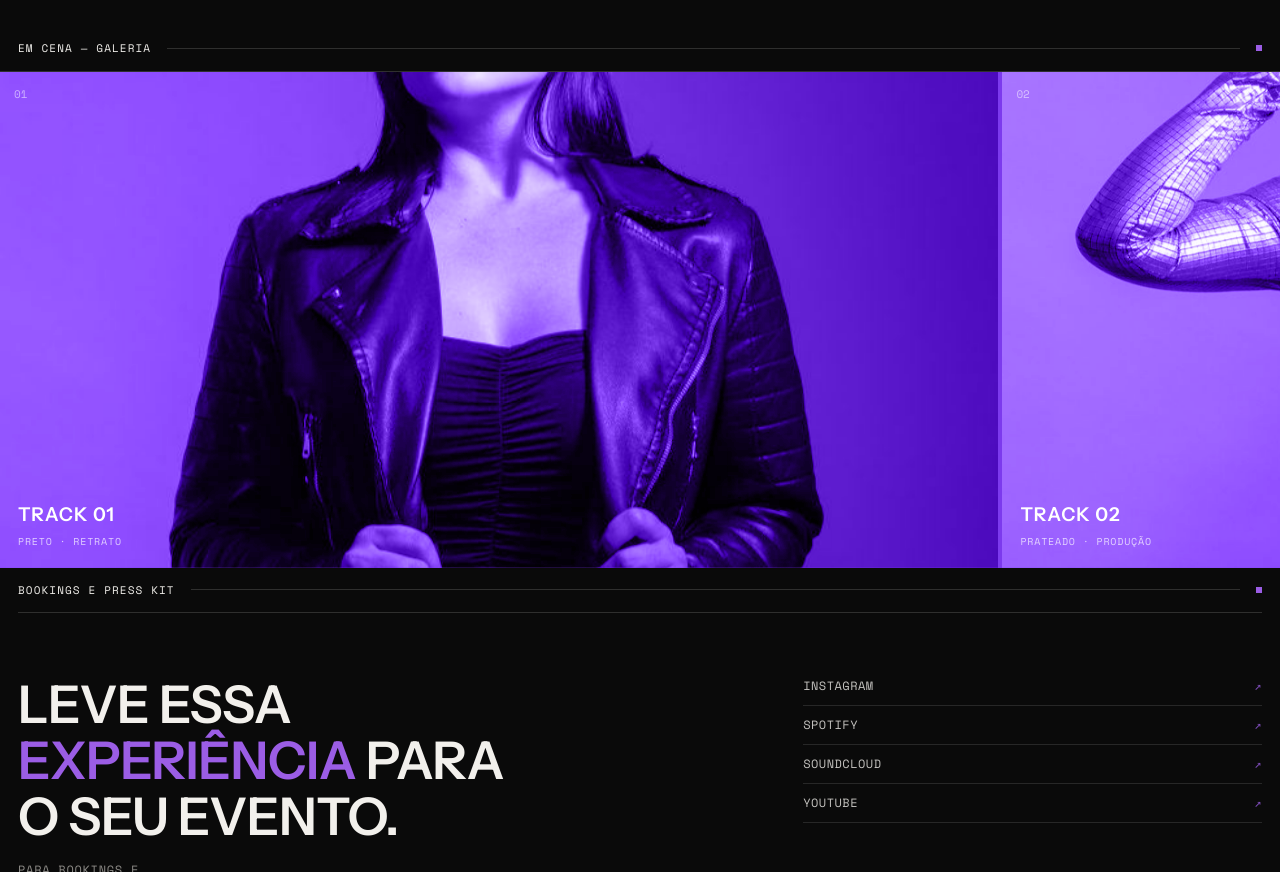
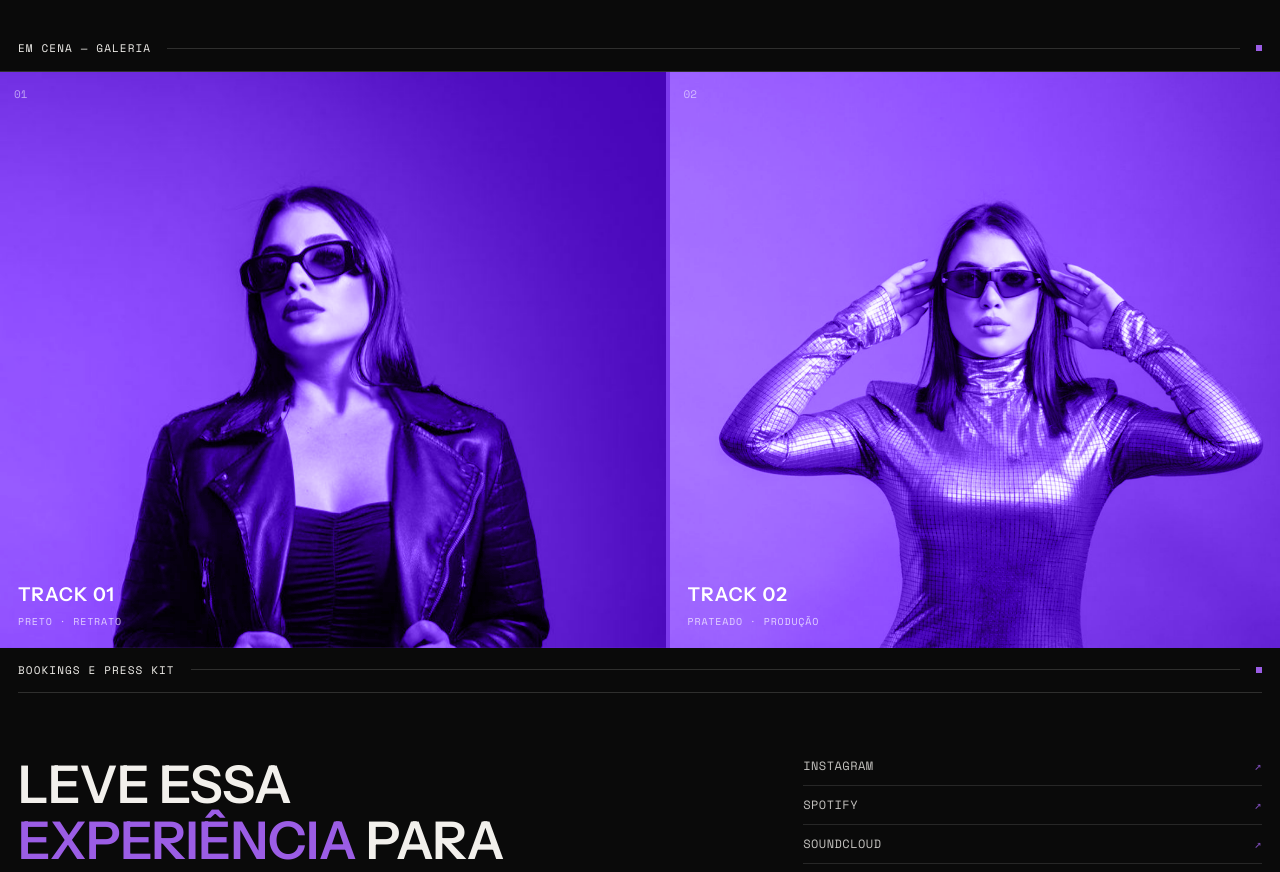
Before and after one commit to thesign-studio/barbara-thomaz, a plain HTML site: page index.html in a window 1280 px wide. Shown: the part 2261-3133 px from the top of the page. Drawn offline with nearby package versions, Linux system fonts and the light colour scheme.

Commit message:
Corrige enquadramento da galeria no tablet para não cortar o rosto
Co-Authored-By: Claude Sonnet 5 <noreply@anthropic.com>

```diff
--- a/index.html
+++ b/index.html
@@ -216,7 +216,7 @@ dialog img{max-height:82vh;width:auto;margin-inline:auto}
 /* ---------- 05 GALERIA: sanfona de ponta a ponta, fundo violeta entre as fotos ---------- */
 .gal2{position:relative;display:flex;gap:4px;width:100%;height:clamp(360px,62vh,620px);background:var(--violet);overflow:hidden}
 .gal2 a{position:relative;flex:1 1 0;min-width:0;overflow:hidden;display:block;text-decoration:none;transition:flex-grow var(--dur-l) var(--ease)}
-.gal2 a img{width:100%;height:100%;object-fit:cover;filter:grayscale(.25) brightness(.68) saturate(.85);mix-blend-mode:luminosity;transition:filter var(--dur-s) var(--ease),transform var(--dur-l) var(--ease);will-change:transform}
+.gal2 a img{width:100%;height:100%;object-fit:cover;object-position:50% 18%;filter:grayscale(.25) brightness(.68) saturate(.85);mix-blend-mode:luminosity;transition:filter var(--dur-s) var(--ease),transform var(--dur-l) var(--ease);will-change:transform}
 .gal2 a::after{content:"";position:absolute;inset:0;background:linear-gradient(to top,rgba(0,0,0,.75),transparent 48%);opacity:0;transition:opacity .4s}
 .gal2 a .cap{position:absolute;left:18px;right:18px;bottom:16px;z-index:2;opacity:0;transform:translateY(10px);transition:opacity var(--dur-s) var(--ease) 70ms,transform var(--dur-s) var(--ease) 70ms;white-space:nowrap;overflow:hidden}
 .gal2 a .cap b{display:block;font-family:var(--body);font-weight:600;font-size:19px;color:#fff}
@@ -236,6 +236,10 @@ dialog img{max-height:82vh;width:auto;margin-inline:auto}
   .gal2 a::before{content:"";position:absolute;inset:0;z-index:1;background:#6e1026;mix-blend-mode:color;opacity:0;transition:opacity .25s var(--ease);pointer-events:none}
   .gal2 a:active::before{opacity:.85}
   .gal2 a:active img{transform:scale(1.04)}
+}
+@media (min-width:541px) and (hover:none),(min-width:541px) and (pointer:coarse){
+  .gal2{height:clamp(420px,72vh,680px)}
+  .gal2 a{flex:0 0 52%}
 }
 
 /* ---------- 06 BOOKINGS ---------- */
```
